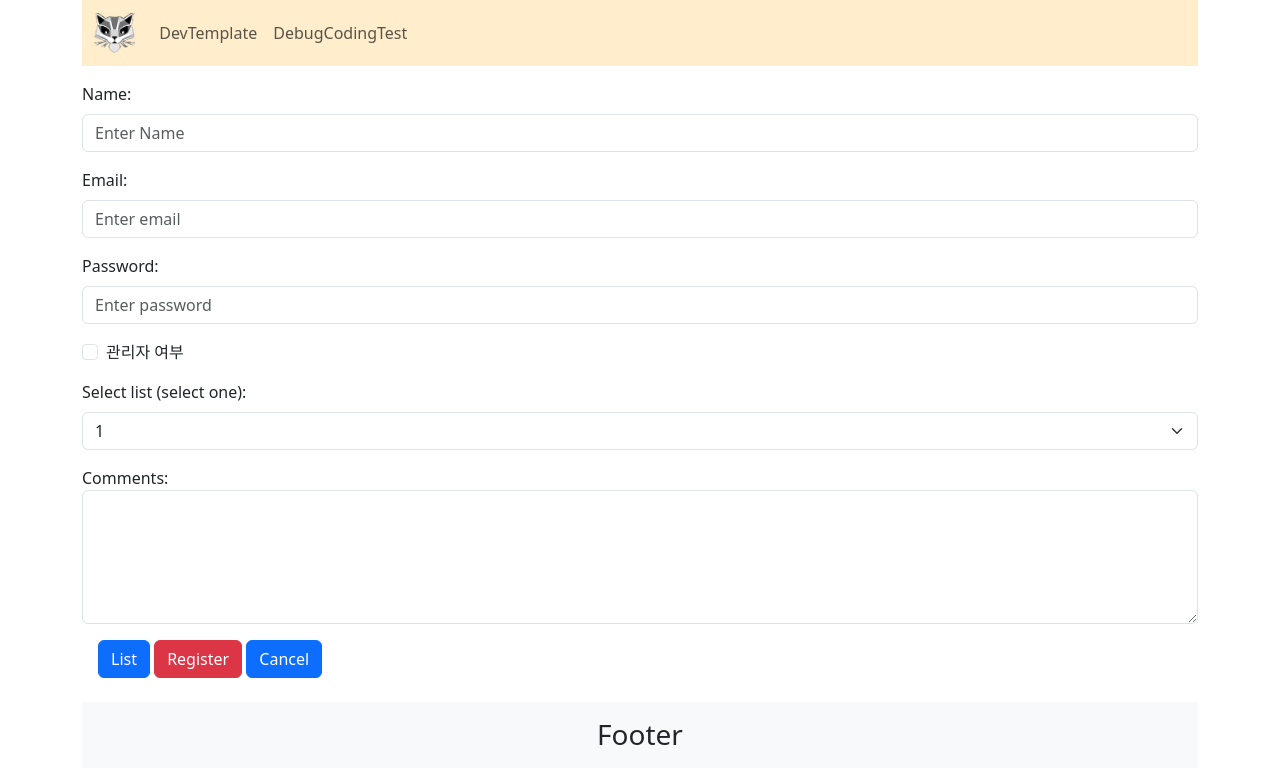
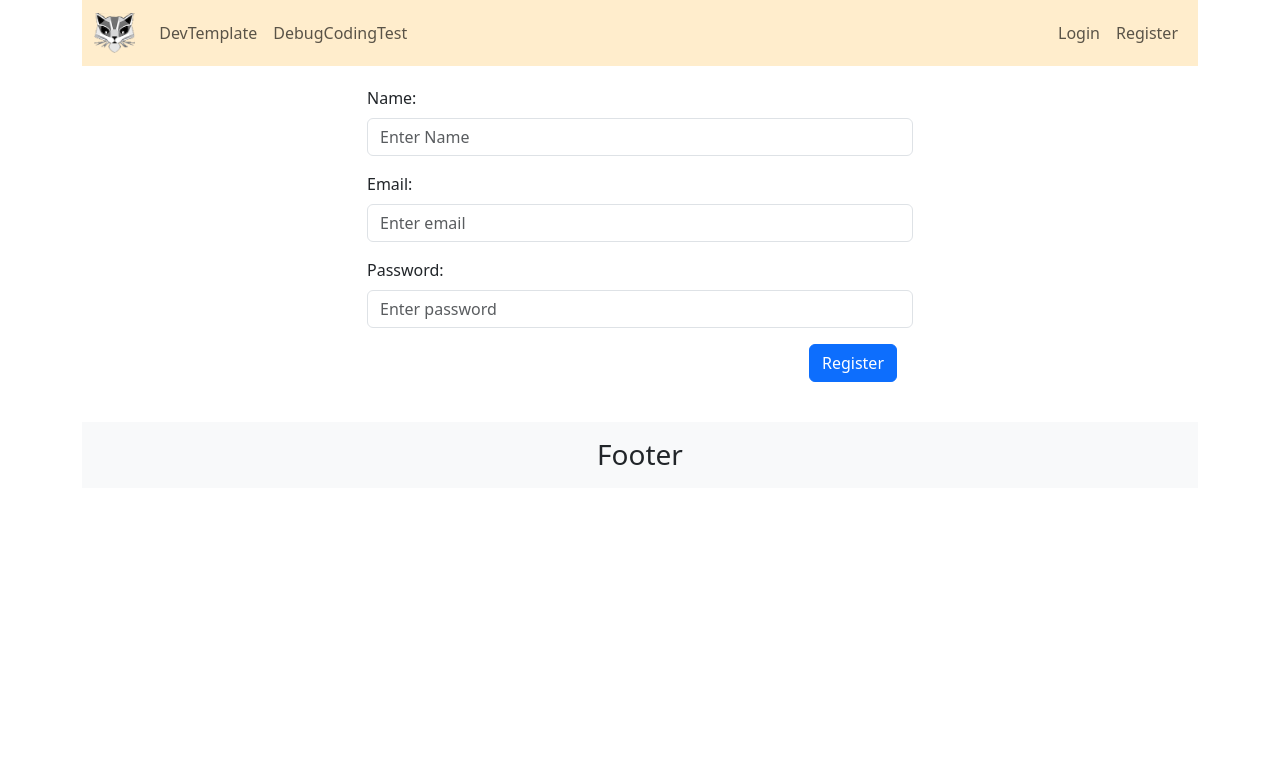
Before and after one commit to gocolab/project_cocolang, a FastAPI app: page /users/form in a window 1280 px wide. Shown: the top 784 px of the page. Run offline with FastAPI, Linux system fonts and the light colour scheme; parts of the project's set-up code (start-up, migrations or seed data) failed here and were passed over; some libraries are stand-ins or nearby versions.

Commit message:
modify securities

```diff
--- a/main.py
+++ b/main.py
@@ -26,12 +26,14 @@ from routes.users import router as user_router
 from routes.common_codes import router as common_codes_router
 from routes.comodules import router as comodules_router
 from routes.mains import router as mains_router
+from routes.securities import router as securities_router
 
 app.include_router(user_router, prefix="/users")
 app.include_router(common_codes_router, prefix="/commoncodes")
 app.include_router(comodules_router, prefix="/comodules")
 app.include_router(mains_router, prefix="/mains")
 app.include_router(comodules_router, prefix="/devtemplates")
+app.include_router(securities_router, prefix="/securities")
 
 @app.on_event("startup")
 async def init_db():
--- /dev/null
+++ b/routes/securities.py
@@ -0,0 +1,92 @@
+from fastapi import APIRouter, Depends, HTTPException, status
+from fastapi.security import OAuth2AuthorizationCodeBearer
+import httpx
+from auth.hash_password import HashPassword
+from fastapi.security import OAuth2PasswordRequestForm
+from auth.jwt_handler import create_access_token
+
+router = APIRouter(tags=["securities"])
+
+# GitHub OAuth 설정
+CLIENT_ID = "your_github_client_id"
+CLIENT_SECRET = "your_github_client_secret"
+REDIRECT_URI = "your_redirect_uri"
+TOKEN_URL = "https://github.com/login/oauth/access_token"
+USER_URL = "https://api.github.com/user"
+
+oauth2_scheme = OAuth2AuthorizationCodeBearer(
+    authorizationUrl="https://github.com/login/oauth/authorize",
+    tokenUrl=TOKEN_URL,
+    refreshUrl=None,
+    scheme_name="GitHub OAuth",
+)
+
+async def get_current_user(token: str = Depends(oauth2_scheme)):
+    async with httpx.AsyncClient() as client:
+        resp = await client.get(USER_URL, headers={"Authorization": f"token {token}"})
+        if resp.status_code != 200:
+            raise HTTPException(status_code=400, detail="Invalid authentication credentials")
+        user = resp.json()
+        return user
+
+@router.get("/login/github")
+async def login_via_github(code: str):
+    async with httpx.AsyncClient() as client:
+        # GitHub로부터 access token 받기
+        data = {
+            "client_id": CLIENT_ID,
+            "client_secret": CLIENT_SECRET,
+            "code": code,
+            "redirect_uri": REDIRECT_URI,
+        }
+        resp = await client.post(TOKEN_URL, data=data, headers={"Accept": "routerlication/json"})
+        resp_json = resp.json()
+        access_token = resp_json.get("access_token")
+        if not access_token:
+            raise HTTPException(status_code=400, detail="GitHub OAuth failed")
+
+        # 사용자 정보 받아오기
+        user = await get_current_user(access_token)
+        # 여기에서 사용자 정보를 바탕으로 회원 가입 로직을 구현하세요.
+        # 예: 사용자 DB에 저장, 사용자 세션 생성 등
+
+        return {"message": "GitHub OAuth succeeded", "user": user}
+
+from fastapi.templating import Jinja2Templates
+from fastapi import Request
+
+templates = Jinja2Templates(directory="templates/")
+
+from database.connection import Database
+from models.users import User
+collection_user = Database(User)
+
+hash_password = HashPassword()
+
+@router.get("/login") # 펑션 호출 방식
+async def insert(request:Request):
+    return templates.TemplateResponse(name="securities/login.html"
+    , context={'request':request})
+
+@router.post("/signin")
+async def sign_user_in(request:Request, user: OAuth2PasswordRequestForm = Depends()):
+    user_exist = await User.find_one(User.email == user.username)
+    if not user_exist:
+        raise HTTPException(
+            status_code=status.HTTP_404_NOT_FOUND,
+            detail="User with email does not exist."
+        )
+    if hash_password.verify_hash(user.password, user_exist.password):
+        access_token = create_access_token(user_exist.email)
+        access_auths = {
+            "access_token": access_token,
+            "token_type": "Bearer"
+        }
+        return templates.TemplateResponse(name="main.html"
+                            , context={'request':request
+                                       , 'access_auths':access_auths})
+
+    raise HTTPException(
+        status_code=status.HTTP_401_UNAUTHORIZED,
+        detail="Invalid details passed."
+    )
--- a/routes/users.py
+++ b/routes/users.py
@@ -36,36 +36,8 @@ async def sign_user_up(request:Request):
     hashed_password = hash_password.create_hash(user.password)
     user.password = hashed_password
     await collection_user.save(user)
-    return templates.TemplateResponse(name="security/login.html"
+    return templates.TemplateResponse(name="securities/login.html"
                         , context={'request':request})
-
-@router.get("/login") # 펑션 호출 방식
-async def insert(request:Request):
-    return templates.TemplateResponse(name="security/login.html"
-    , context={'request':request})
-
-@router.post("/signin")
-async def sign_user_in(request:Request, user: OAuth2PasswordRequestForm = Depends()):
-    user_exist = await User.find_one(User.email == user.username)
-    if not user_exist:
-        raise HTTPException(
-            status_code=status.HTTP_404_NOT_FOUND,
-            detail="User with email does not exist."
-        )
-    if hash_password.verify_hash(user.password, user_exist.password):
-        access_token = create_access_token(user_exist.email)
-        access_auths = {
-            "access_token": access_token,
-            "token_type": "Bearer"
-        }
-        return templates.TemplateResponse(name="main.html"
-                            , context={'request':request
-                                       , 'access_auths':access_auths})
-
-    raise HTTPException(
-        status_code=status.HTTP_401_UNAUTHORIZED,
-        detail="Invalid details passed."
-    )
 
 # 회원 가입 폼
 @router.get("/form")
--- a/templates/templates/main_template.html
+++ b/templates/templates/main_template.html
@@ -65,17 +65,15 @@
                             <a class="nav-link menu-item" href="/qanda/list">Q&A</a>
                         </li> -->
                     </ul>
-                    {#
                         <!-- Right menu items -->
                     <ul class="navbar-nav">
                         <li class="nav-item">
-                            <a class="nav-link menu-item" href="/users/login">Login</a>
+                            <a class="nav-link menu-item" href="/securities/login">Login</a>
                         </li>
                         <li class="nav-item">
                             <a class="nav-link menu-item" href="/users/form">Register</a>
                         </li>
                     </ul>
-                    #}
                 </div>
             </div>
         </nav>
--- a/templates/users/form.html
+++ b/templates/users/form.html
@@ -5,22 +5,16 @@
 {% endblock %}
 
 {% block css %}
-<!-- Quill의 CSS 파일 링크 -->
-<link href="https://cdn.quilljs.com/1.3.6/quill.snow.css" rel="stylesheet">
-  <!-- Quill 편집기의 스타일 지정 -->
-  <style>
-    #editor {
-      height: 10rem;
-      font-size: 1.1rem;
-    }
-  </style>
 {% endblock %}
 
 {% block main_container %}
 <form action="" id="form_first">
+    <div class="row">
+        <div class="col-3"></div>
+        <div class="col-6">
             <div class="mb-3 mt-3">
                 <label for="name" class="form-label">Name:</label>
-        <input type="text" class="form-control" placeholder="Enter Name" name="name">
+                <input type="text" class="form-control" placeholder="Enter Name" name="name" id="name">
             </div>
             <div class="mb-3 mt-3">
                 <label for="email" class="form-label">Email:</label>
@@ -30,43 +24,16 @@
                 <label for="pwd" class="form-label">Password:</label>
                 <input type="password" class="form-control" id="pwd" placeholder="Enter password" name="password">
             </div>
-    <div class="form-check mb-3">
-        <label class="form-check-label">
-            <input class="form-check-input" type="checkbox" name="manager"> 관리자 여부
-        </label>
+            <div class="m-3 d-flex justify-content-end">
+                {#
+                <button type="submit" class="btn btn-info" formaction="/users/list" formmethod="post">List</button>
+                #}
+                <button type="submit" class="btn btn-primary" formaction="/users/signup" formmethod="post">
+                    Register
+                </button>
             </div>
-    <div class="mb-3">
-        <label for="sel1" class="form-label">Select list (select one):</label>
-        <select class="form-select" id="sel1" name="sellist1">
-            <option value="Option1">1</option>
-            <option value="Option2">2</option>
-            <option value="Option3">3</option>
-            <option value="Option4">4</option>
-        </select>
         </div>
-    <div>
-        <label for="comment">Comments:</label>
-        <textarea class="form-control" rows="5" id="comment" name="text"></textarea>
     </div>
-    <div class="m-3">
-        <button type="submit" class="btn btn-primary" formaction="/users/list" formmethod="post">List</button>
-        <button type="submit" class="btn btn-danger" formaction="/users/signup" formmethod="post">Register</button>
-        <button type="submit" class="btn btn-primary" formaction="/">Cancel</button>
-    </div>
+</form>
 
-</form>
-<!-- Quill의 JavaScript 파일 링크 -->
-<script src="https://cdn.quilljs.com/1.3.6/quill.js"></script>
-
-<!-- Quill 편집기 초기화 스크립트 -->
-<script>
-    var quill = new Quill('#editor', {
-        theme: 'snow'
-    });
-    let form = document.getSelection('#form_first');
-    form.onsubmit = function() {
-      let editorContentInput = document.getSelection('#editorContent');
-      editorContentInput.value = editorContentInput.innerHTML;
-    };
-</script>
 {% endblock %}
```
Also changed, not shown: templates/securities/login.html (added, +27 -0 lines), templates/security/login.html (deleted, +0 -26 lines). Lines whose indentation alone changed are shown as unchanged.
